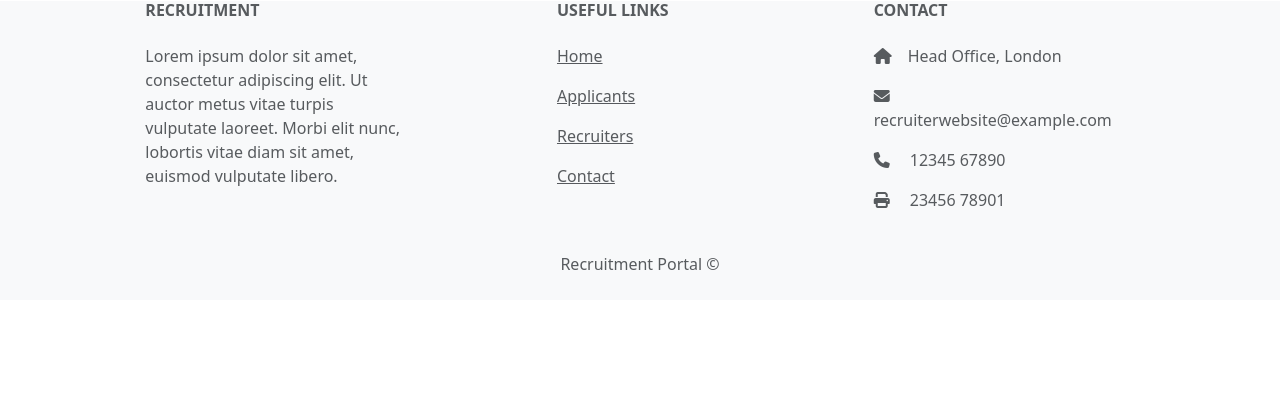
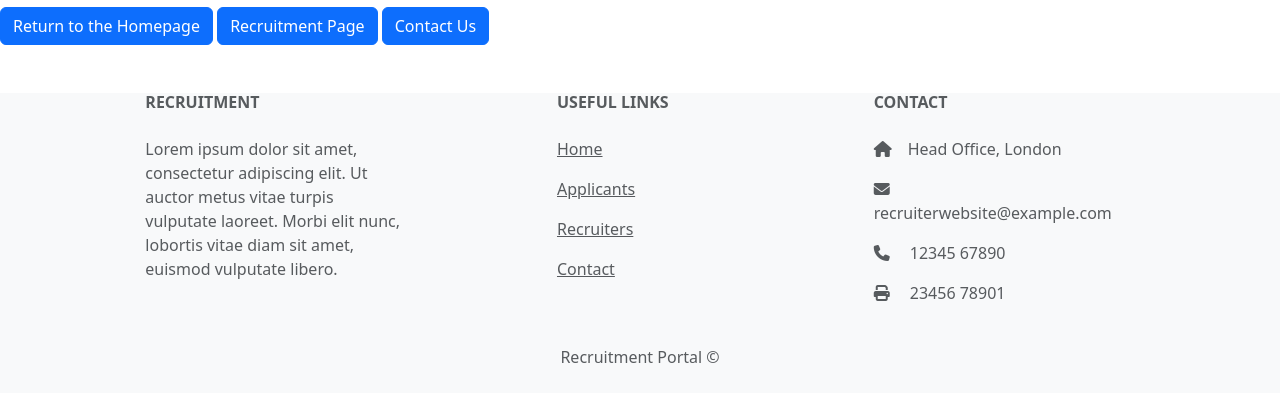
Before and after one commit to alexzanotti/milestone_project_3, a Python web app: template templates/recruiter_listed.html in a window 1280 px wide. Shown: the part 403-800 px from the top of the page. Run offline with Jinja, Linux system fonts and the light colour scheme; the template is opened without the code that fills it, so the values that code supplies are empty; some libraries are stand-ins or nearby versions.

Commit message:
added confirmation message and links

```diff
--- a/templates/recruiter_listed.html
+++ b/templates/recruiter_listed.html
@@ -6,5 +6,12 @@
 {% block header %}{{ header }}{% endblock %}
 <!-- Content block that contains the main content of the page -->
 {% block content %}
-
+<!-- Confirmation to the user that the listing has been created -->
+<h2>Thanks, we've received your listing</h2>
+<!-- Link to the home page -->
+<a href="{{ url_for('index') }}" class="btn btn-primary">Return to the Homepage</a>
+<!-- Link to the recruitment page -->
+<a href="{{ url_for('recruiter') }}" class="btn btn-primary">Recruitment Page</a>
+<!-- Link to the contact page -->
+<a href="{{ url_for('contact') }}" class="btn btn-primary">Contact Us</a>
 {% endblock %}
```
